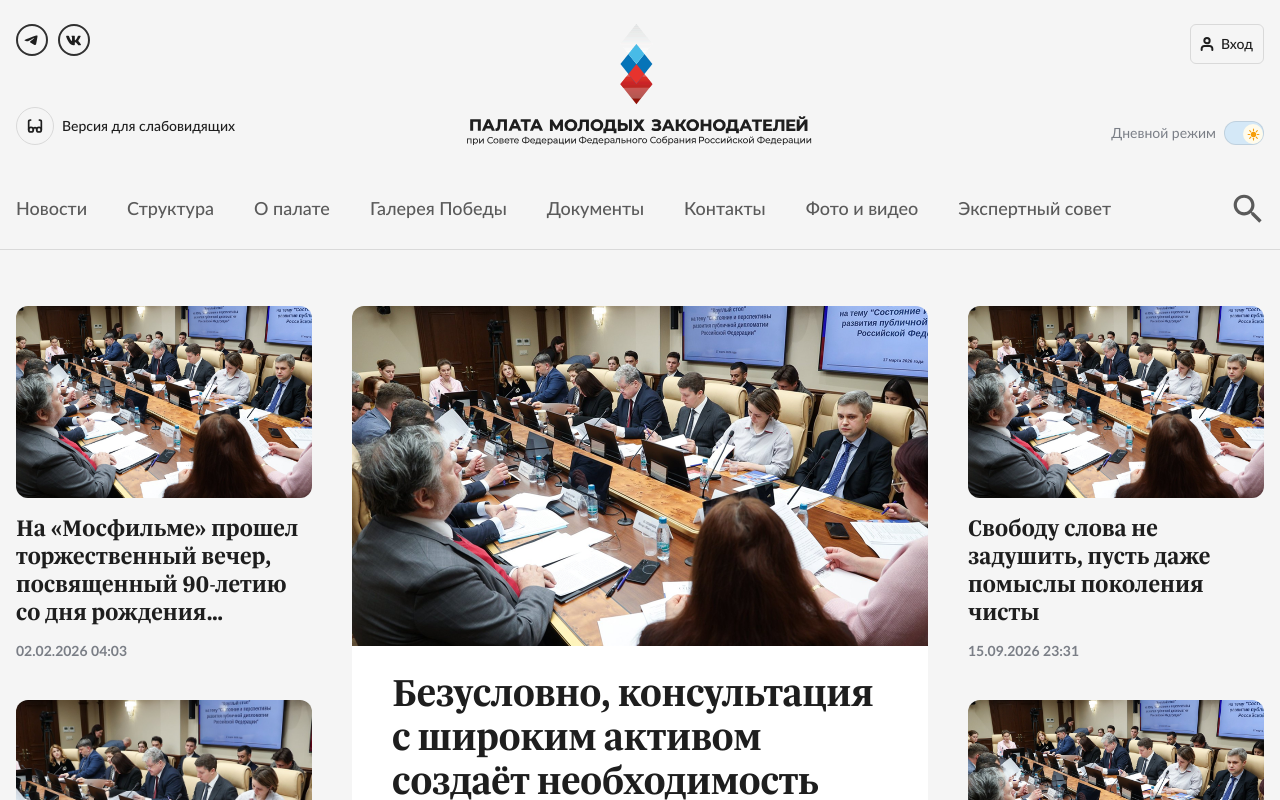
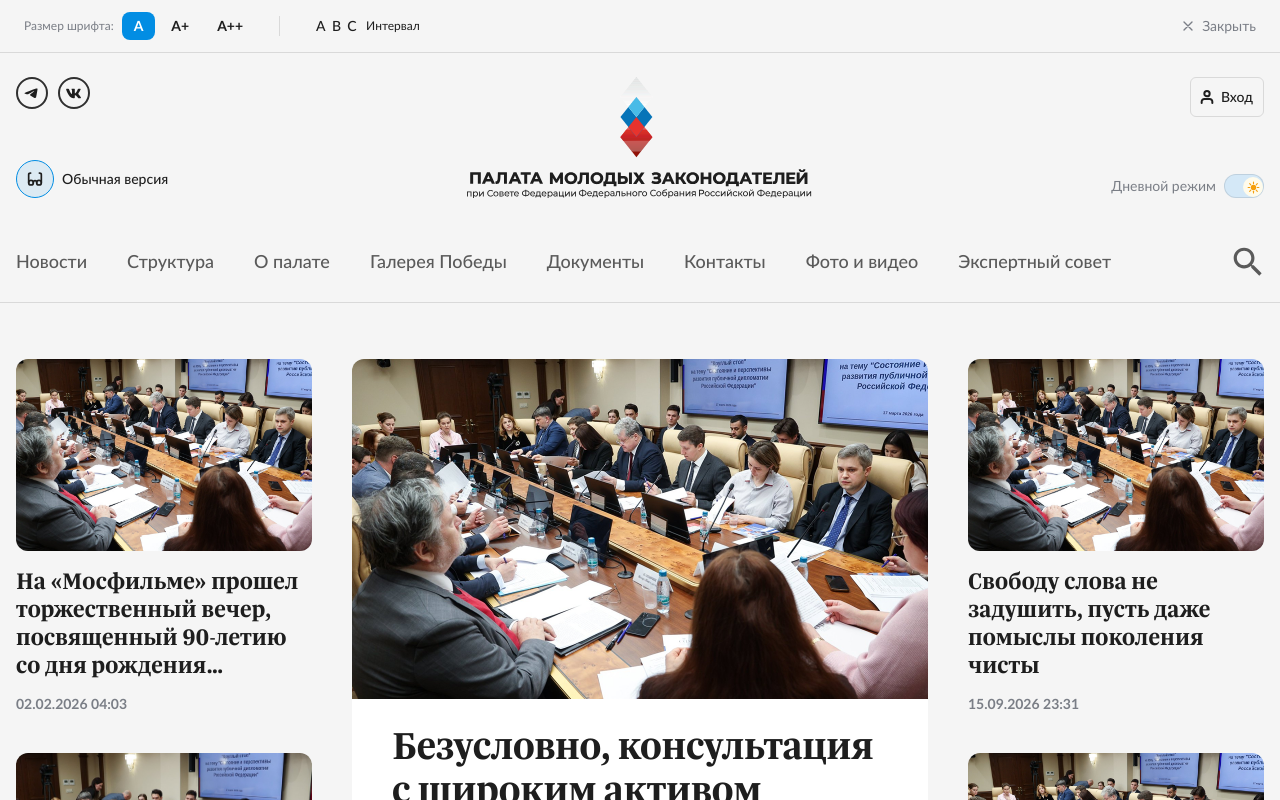
Before and after one commit to Vadim4ick/pmzsf, a Next.js app: page / in a window 1280 px wide. Both pictures are taken after a click on the button "Версия для слабовидящих". Shown: the top 800 px of the page. Built offline with nearby package versions, Linux system fonts and the light colour scheme.

Commit message:
добавление верссии для слабовидящих

```diff
--- a/package.json
+++ b/package.json
@@ -18,7 +18,8 @@
     "react-dom": "19.2.4",
     "shadcn": "^4.1.2",
     "tailwind-merge": "^3.5.0",
-    "tw-animate-css": "^1.4.0"
+    "tw-animate-css": "^1.4.0",
+    "zustand": "^5.0.12"
   },
   "devDependencies": {
     "@tailwindcss/postcss": "^4",
--- a/src/app/layout.tsx
+++ b/src/app/layout.tsx
@@ -6,6 +6,7 @@ import "@/shared/assets/css/typography.css";
 import { Header } from "@/components/header";
 import { Footer } from "@/components/footer";
 import { Providers } from "@/shared/providers/providers";
+import { VisionPanel } from "@/components/vision-panel";
 
 const montserrat = Montserrat({
   variable: "--font-montserrat",
@@ -30,6 +31,8 @@ export default function RootLayout({
     >
       <body className="flex min-h-full flex-col">
         <Providers>
+          <VisionPanel />
+
           <Header />
 
           <main className="grow">{children}</main>
--- a/src/components/header/ui/header.tsx
+++ b/src/components/header/ui/header.tsx
@@ -1,6 +1,5 @@
 "use client";
 
-import { Glasses } from "@/shared/icons/glasses";
 import { LogoHeader } from "@/shared/icons/logo-header";
 import { Tg } from "@/shared/icons/seti/tg";
 import { Vk } from "@/shared/icons/seti/vk";
@@ -12,12 +11,16 @@ import { ThemeSwitcher } from "./theme-switcher";
 import { HeaderNav } from "./header-nav";
 import { MobileMenu } from "./mobile-menu";
 import { TG_LINK, VK_LINK } from "@/shared/const/company.const";
-import { useState, useEffect } from "react";
+import { useState, useEffect, memo } from "react";
 import { cn } from "@/shared/lib/utils";
 import Link from "next/link";
+import { Glasses } from "@/shared/icons/glasses";
+import { useVisionStore } from "@/store/vision.store";
 
-const Header = () => {
+const Header = memo(() => {
   const [menuOpen, setMenuOpen] = useState(false);
+
+  const { active, toggle } = useVisionStore();
 
   useEffect(() => {
     document.body.style.overflow = menuOpen ? "hidden" : "";
@@ -46,12 +49,22 @@ const Header = () => {
                 <Vk />
               </a>
             </div>
-            <button className="group flex cursor-pointer items-center gap-2">
-              <div className="border-border-default group-hover:border-text-brand rounded-full border p-2.5 transition-colors">
+
+            <button
+              onClick={toggle}
+              className="group flex cursor-pointer items-center gap-2"
+            >
+              <div
+                className={cn(`rounded-full border p-2.5 transition-colors`, {
+                  "border-border-default group-hover:border-text-brand":
+                    !active,
+                  "border-text-brand bg-text-brand/10": active,
+                })}
+              >
                 <Glasses />
               </div>
               <span className="text-sm font-medium">
-                Версия для слабовидящих
+                {active ? "Обычная версия" : "Версия для слабовидящих"}
               </span>
             </button>
           </div>
@@ -130,6 +143,8 @@ const Header = () => {
       />
     </>
   );
-};
+});
 
 export { Header };
+
+Header.displayName = "Header";
--- /dev/null
+++ b/src/components/vision-panel.tsx
@@ -0,0 +1,74 @@
+"use client";
+
+import { Close } from "@/shared/icons/close";
+import { Container } from "@/shared/ui/container";
+import { useVisionStore } from "@/store/vision.store";
+import { memo } from "react";
+
+type FontSize = "normal" | "large" | "xlarge";
+
+const FONT_SIZE_LABELS: Record<FontSize, string> = {
+  normal: "А",
+  large: "А+",
+  xlarge: "А++",
+};
+
+export const VisionPanel = memo(() => {
+  const { active, spacing, fontSize, toggle, setSpacing, setFontSize } =
+    useVisionStore();
+
+  if (!active) return null;
+
+  return (
+    <Container className="bg-bg-secondary border-border-default flex w-full items-center justify-between border-b px-6 py-3">
+      <div className="flex items-center gap-6">
+        {/* Размер шрифта */}
+        <div className="flex items-center gap-2">
+          <span className="text-text-secondary text-xs">Размер шрифта:</span>
+          <div className="flex items-center gap-1">
+            {(["normal", "large", "xlarge"] as FontSize[]).map((s) => (
+              <button
+                key={s}
+                onClick={() => setFontSize(s)}
+                className={`cursor-pointer rounded-md px-3 py-1 text-sm font-bold transition-colors ${
+                  fontSize === s
+                    ? "bg-text-brand text-white"
+                    : "text-text-default hover:bg-text-brand/10"
+                }`}
+              >
+                {FONT_SIZE_LABELS[s]}
+              </button>
+            ))}
+          </div>
+        </div>
+
+        {/* Разделитель */}
+        <div className="bg-border-default h-5 w-px" />
+
+        {/* Межбуквенный интервал */}
+        <button
+          onClick={() => setSpacing(!spacing)}
+          className={`flex items-center gap-2 rounded-md px-3 py-1 text-sm transition-colors ${
+            spacing
+              ? "bg-text-brand/10 text-text-brand"
+              : "text-text-default hover:bg-text-brand/10"
+          }`}
+        >
+          <span className="font-medium tracking-widest">А В С</span>
+          <span className="text-xs">Интервал</span>
+        </button>
+      </div>
+
+      {/* Закрыть */}
+      <button
+        onClick={toggle}
+        className="text-text-secondary hover:text-text-default flex cursor-pointer items-center gap-1.5 text-sm transition-colors"
+      >
+        <Close />
+        Закрыть
+      </button>
+    </Container>
+  );
+});
+
+VisionPanel.displayName = "VisionPanel";
--- a/src/shared/assets/css/globals.css
+++ b/src/shared/assets/css/globals.css
@@ -193,3 +193,16 @@ body {
     @apply font-sans;
   }
 }
+
+html.vision-spacing * {
+  letter-spacing: 0.12em !important;
+  word-spacing: 0.16em !important;
+  line-height: 1.8 !important;
+}
+
+html.vision-font-lg {
+  font-size: 20px;
+}
+html.vision-font-xl {
+  font-size: 24px;
+}
--- /dev/null
+++ b/src/shared/icons/close.tsx
@@ -0,0 +1,16 @@
+const Close = () => {
+  return (
+    <svg
+      width="16"
+      height="16"
+      viewBox="0 0 24 24"
+      fill="none"
+      stroke="currentColor"
+      strokeWidth="2"
+    >
+      <path d="M18 6L6 18M6 6l12 12" strokeLinecap="round" />
+    </svg>
+  );
+};
+
+export { Close };
--- /dev/null
+++ b/src/store/vision.store.ts
@@ -0,0 +1,85 @@
+import { create } from "zustand";
+import { persist } from "zustand/middleware";
+
+type FontSize = "normal" | "large" | "xlarge";
+
+const FONT_SIZE_CLASSES: Record<FontSize, string> = {
+  normal: "",
+  large: "vision-font-lg",
+  xlarge: "vision-font-xl",
+};
+
+interface VisionState {
+  active: boolean;
+  spacing: boolean;
+  fontSize: FontSize;
+  toggle: () => void;
+  setSpacing: (value: boolean) => void;
+  setFontSize: (size: FontSize) => void;
+}
+
+const applyFontSize = (size: FontSize) => {
+  document.documentElement.classList.remove("vision-font-lg", "vision-font-xl");
+  if (FONT_SIZE_CLASSES[size]) {
+    document.documentElement.classList.add(FONT_SIZE_CLASSES[size]);
+  }
+};
+
+export const useVisionStore = create<VisionState>()(
+  persist(
+    (set, get) => ({
+      active: false,
+      spacing: false,
+      fontSize: "normal",
+
+      toggle: () => {
+        const next = !get().active;
+        set({ active: next });
+
+        if (!next) {
+          set({ spacing: false, fontSize: "normal" });
+          document.documentElement.classList.remove(
+            "vision-spacing",
+            "vision-font-lg",
+            "vision-font-xl",
+          );
+        } else {
+          applyFontSize(get().fontSize);
+          document.documentElement.classList.toggle(
+            "vision-spacing",
+            get().spacing,
+          );
+        }
+      },
+
+      setSpacing: (value) => {
+        set({ spacing: value });
+        document.documentElement.classList.toggle("vision-spacing", value);
+      },
+
+      setFontSize: (size) => {
+        set({ fontSize: size });
+        applyFontSize(size);
+      },
+    }),
+    {
+      name: "vision-store",
+      partialize: (state) => ({
+        active: state.active,
+        spacing: state.spacing,
+        fontSize: state.fontSize,
+      }),
+      onRehydrateStorage: () => (state) => {
+        if (!state) return;
+        // Применяем классы на body после восстановления из localStorage
+        if (state.active) {
+          document.documentElement.classList.toggle(
+            "vision-spacing",
+            state.spacing,
+          );
+          applyFontSize(state.fontSize);
+        }
+      },
+    },
+  ),
+);
```
Also changed, not shown: 1 other file (tests, documents, lock files or other folders).
